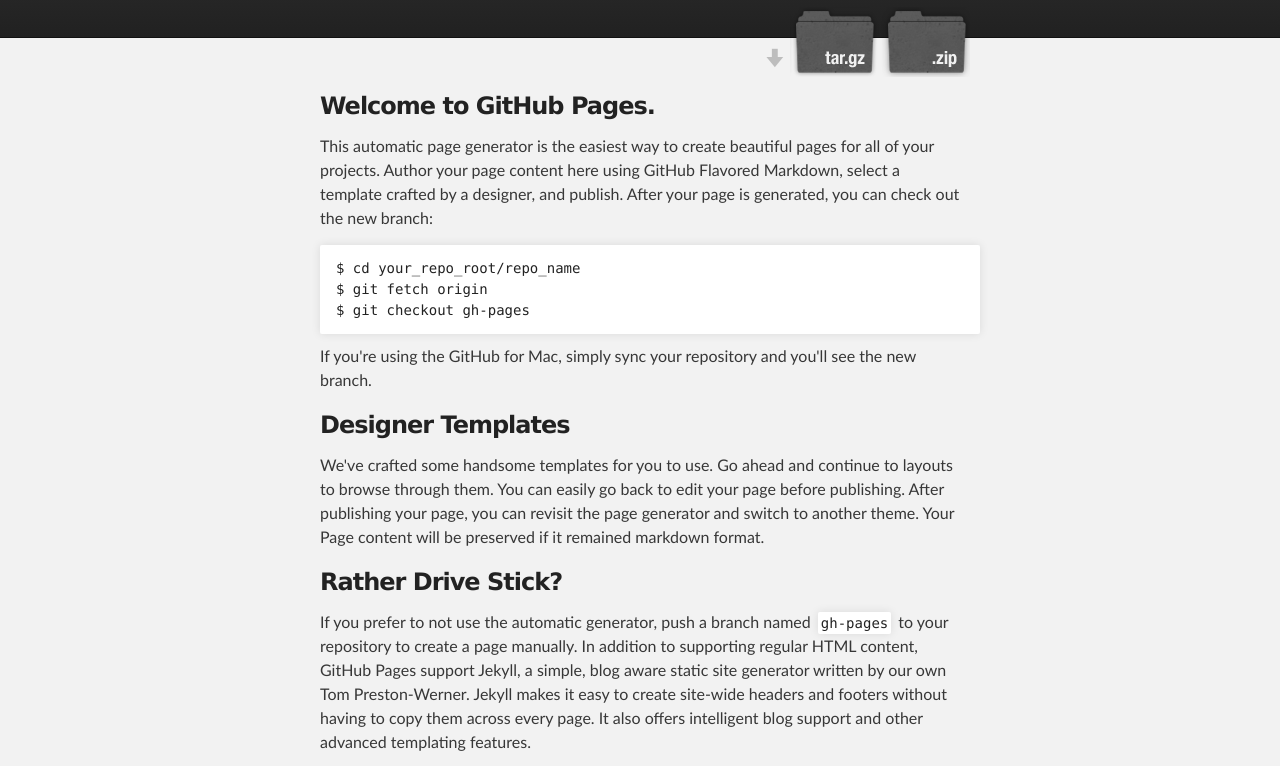
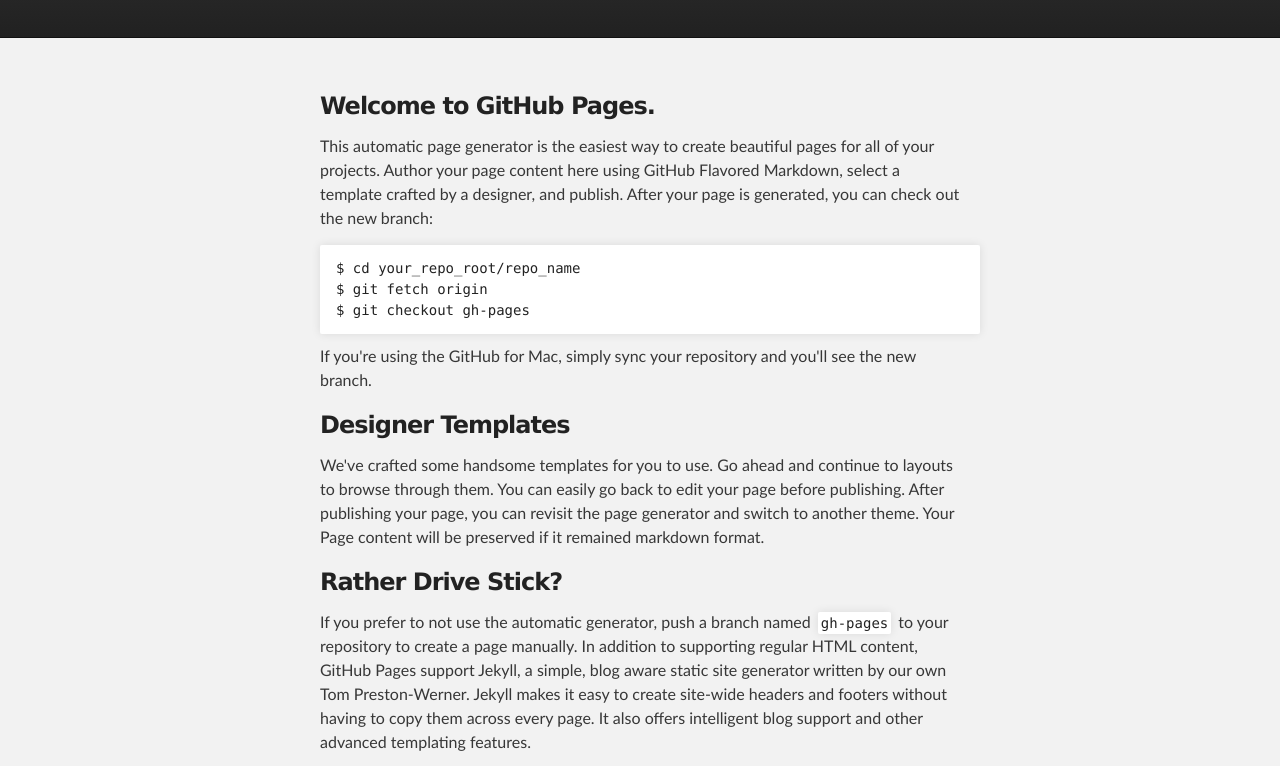
Before and after one commit to LifeArts/testpage2, a plain HTML site: page index.html in a window 1280 px wide. Shown: the part 136-902 px from the top of the page. Drawn offline with Linux system fonts and the light colour scheme.

Commit message:
Update index.html

```diff
--- a/index.html
+++ b/index.html
@@ -21,10 +21,6 @@
           <h1 id="project_title">Testpage2</h1>
           <h2 id="project_tagline"></h2>
 
-            <section id="downloads">
-              <a class="zip_download_link" href="https://github.com/LifeArts/testpage2/zipball/master">Download this project as a .zip file</a>
-              <a class="tar_download_link" href="https://github.com/LifeArts/testpage2/tarball/master">Download this project as a tar.gz file</a>
-            </section>
         </header>
     </div>
 
```
